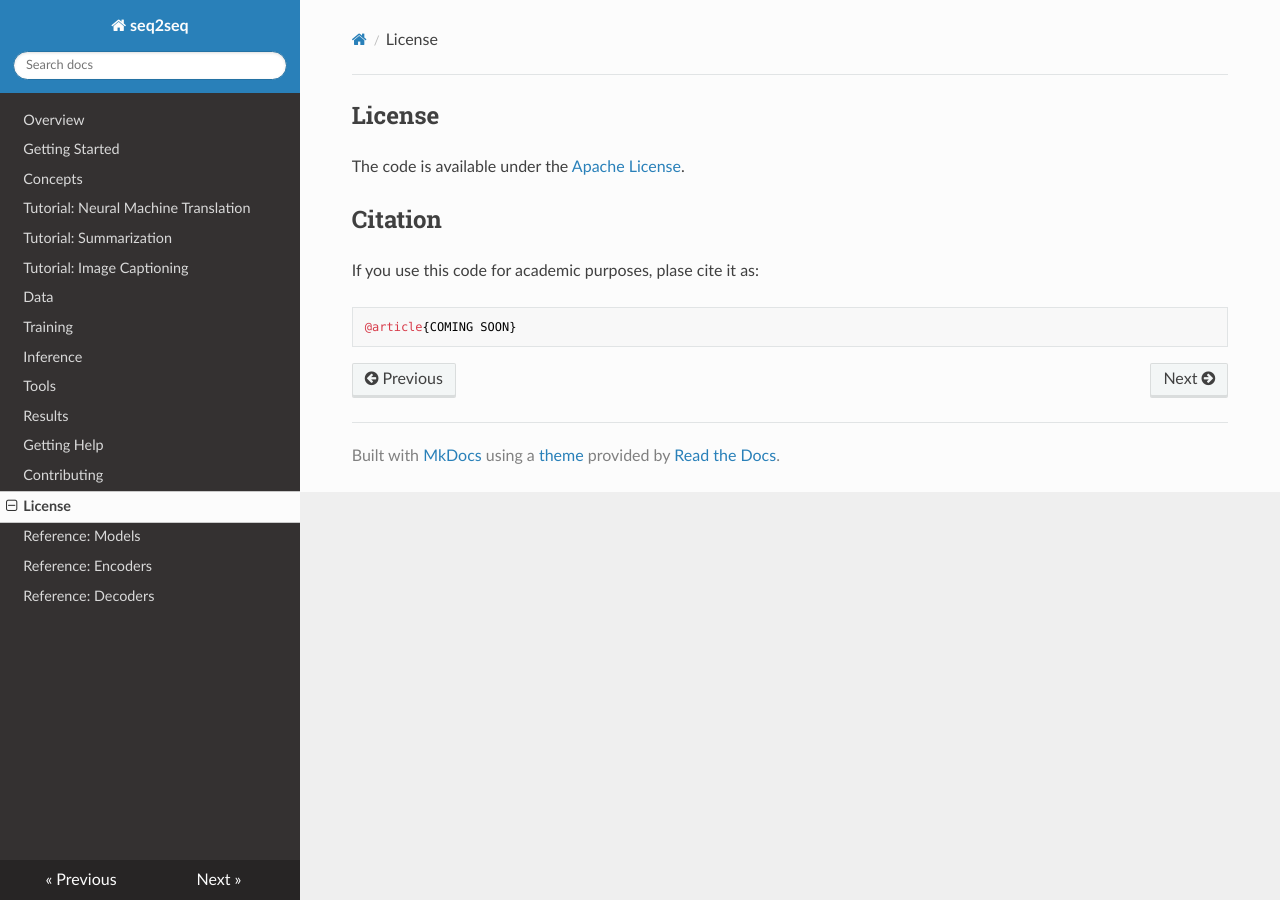
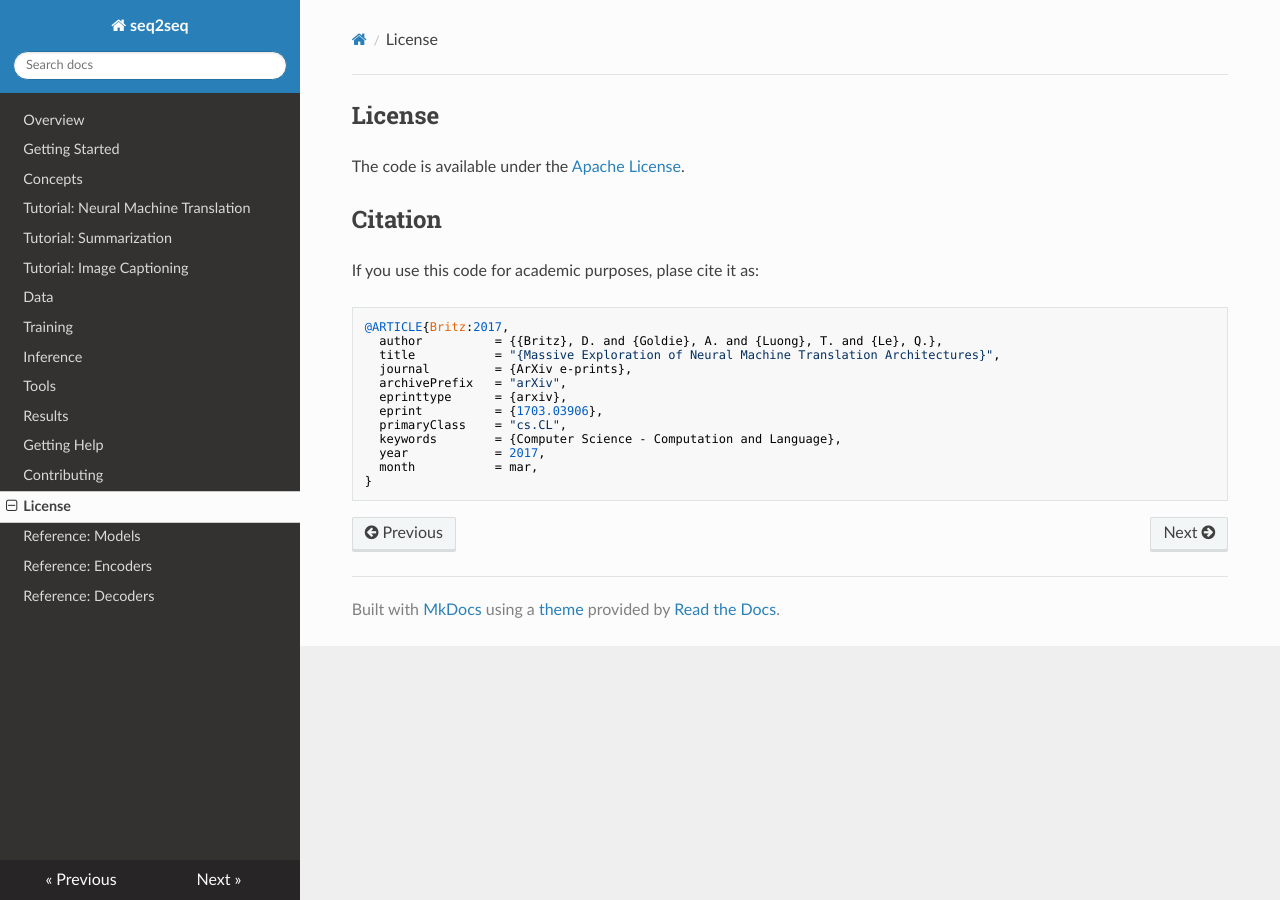
Before and after one commit to google/seq2seq, an MkDocs documentation site: the page built from docs/license.md, in a window 1280 px wide. Built offline with MkDocs 1.6.1, drawn with Linux system fonts in a browser that asks for light colours; nearby versions of some CDN libraries; old or Windows-style settings are respelled for this version of MkDocs.

Commit message:
Add arXiv citation

````diff
--- a/docs/license.md
+++ b/docs/license.md
@@ -7,5 +7,16 @@ The code is available under the [Apache License](https://www.apache.org/licenses
 If you use this code for academic purposes, plase cite it as:
 
 ```
-@article{COMING SOON}
+@ARTICLE{Britz:2017,
+  author          = {{Britz}, D. and {Goldie}, A. and {Luong}, T. and {Le}, Q.},
+  title           = "{Massive Exploration of Neural Machine Translation Architectures}",
+  journal         = {ArXiv e-prints},
+  archivePrefix   = "arXiv",
+  eprinttype      = {arxiv},
+  eprint          = {1703.03906},
+  primaryClass    = "cs.CL",
+  keywords        = {Computer Science - Computation and Language},
+  year            = 2017,
+  month           = mar,
+}
 ```
````
Also changed, not shown: README.md (+12 -1 lines).
